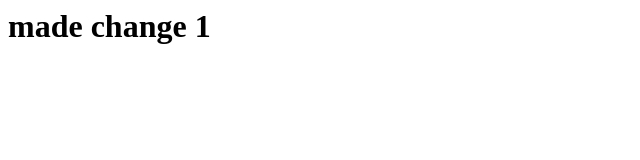
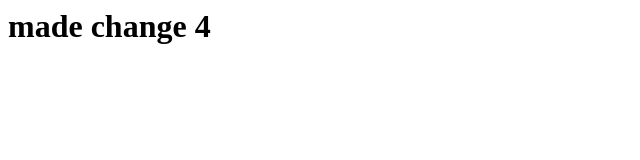
Before and after one commit to pmolony/Test2, a plain HTML site: page index.html in a window 1280 px wide. Shown: the full height of the page, 0-640 px from the left. Drawn offline with Linux system fonts and the light colour scheme.

Commit message:
Made change 4

```diff
--- a/index.html
+++ b/index.html
@@ -1,6 +1,6 @@
 <html>
 <head></head>
 <body>
-<h1>made change 1</h1>
+<h1>made change 4</h1>
 </body>
 </html>
```
